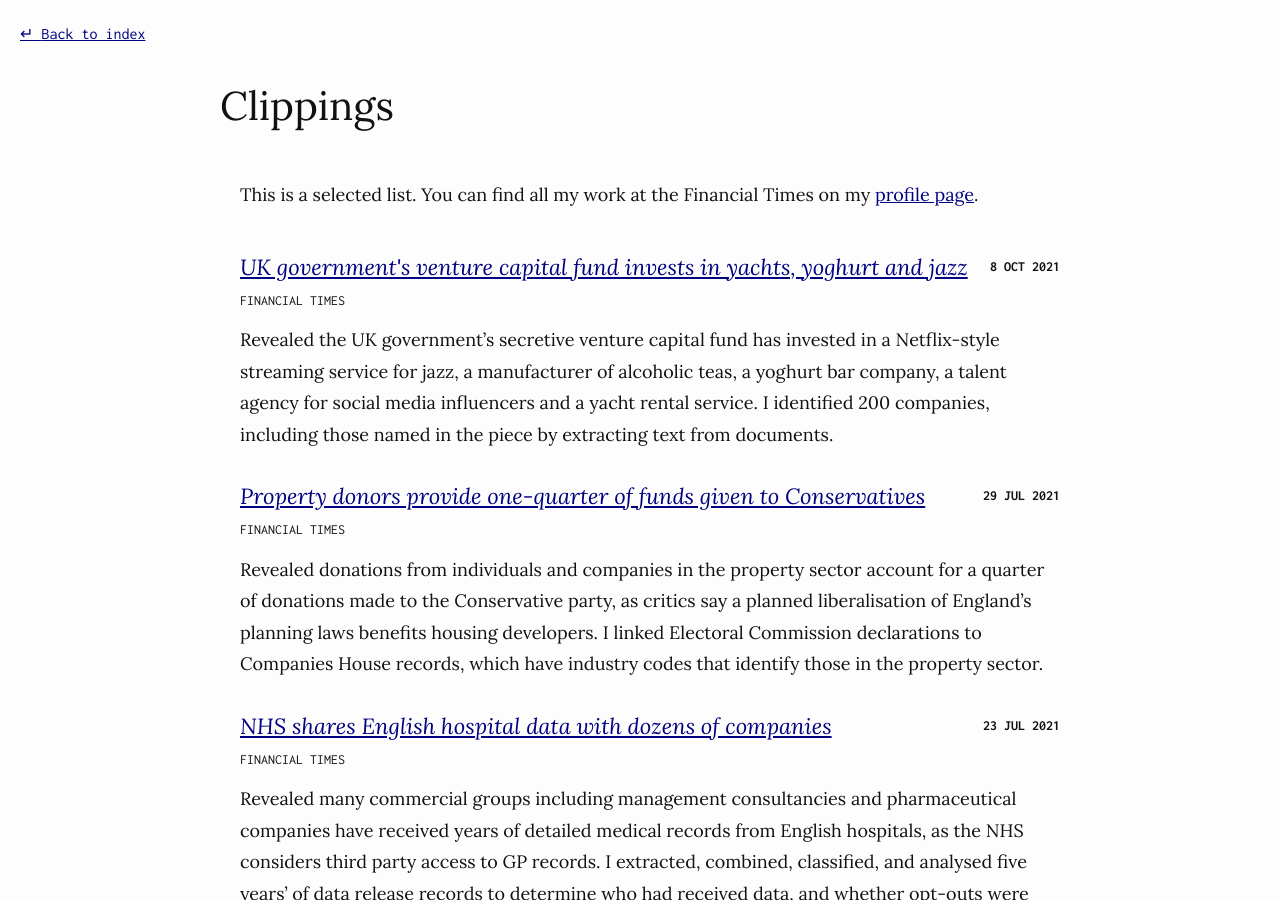
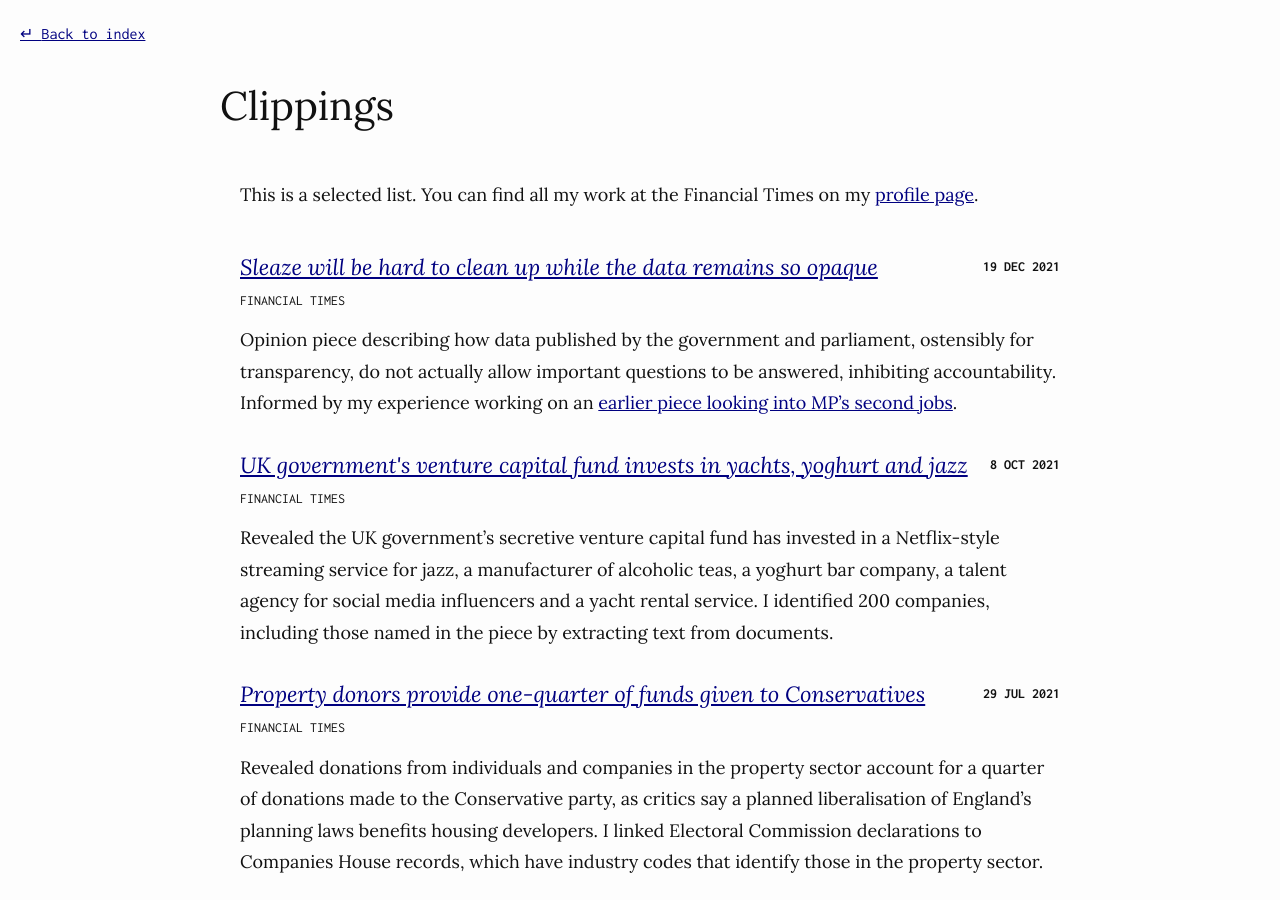
Before and after one commit to maxharlow/maxharlow.github.io, a Jekyll site: the page built from clippings.md, in a window 1280 px wide and 900 px high. Built offline with Jekyll 4.4.1, drawn with Linux system fonts in a browser that asks for light colours.

```diff
--- a/_data/clippings.yaml
+++ b/_data/clippings.yaml
@@ -1,3 +1,22 @@
+-   title: Sleaze will be hard to clean up while the data remains so opaque
+    publication: Financial Times
+    web:
+        - title: Sleaze will be hard to clean up while the data remains so opaque
+          link: https://www.ft.com/content/8fbd120f-9377-4a7c-8c6f-c0b0a620b2f4
+          date: 19-12-2021
+          credit: byline
+          type: opinion
+    print:
+        - title: Sleaze will be hard to clean up while the data remains so opaque
+          date: 20-12-2021
+          credit: byline
+          type: opinion
+          slot: notebook
+    summary: |
+        Opinion piece describing how data published by the government and parliament, ostensibly for transparency, do not actually allow important questions to be answered, inhibiting accountability.
+    contribution: |
+        Informed by my experience working on an [earlier piece looking into MP's second jobs](https://www.ft.com/content/28b1fc88-4b1b-4754-ba15-e01ba37dd319).
+
 -   title: UK government's venture capital fund invests in yachts, yoghurt and jazz
     publication: Financial Times
     web:
```
